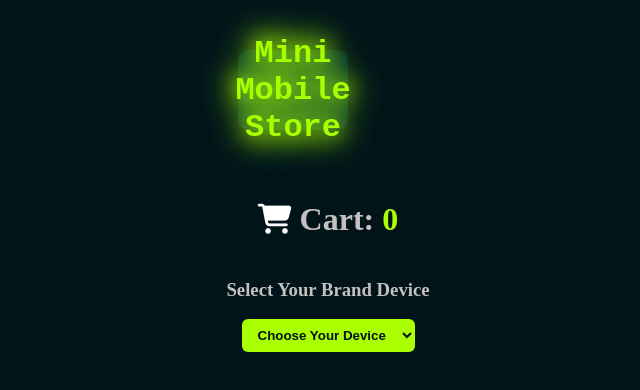
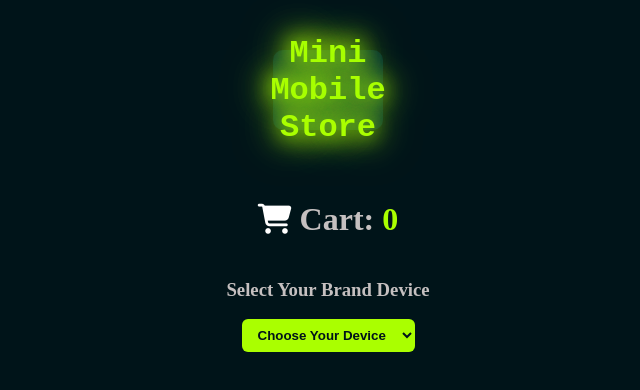
Before and after one commit to debshika06dd/MINI-MOBILE-STORE-WITH-ADD-TO-CART, a plain HTML site: page index.html in a window 1280 px wide. Shown: the whole page, without its empty margins (312-952 px from the left). Drawn offline with Linux system fonts and the light colour scheme.

Commit message:
Restore and update styles in styles.css

```diff
--- a/styles.css
+++ b/styles.css
@@ -13,8 +13,7 @@
     width: 110px;
     height: 80px;
     border-radius: 10px;
-    margin: 50px;
-    margin-left: 550px;
+    margin: 50px auto;
     position: relative;
     z-index: 2;
 }
```
